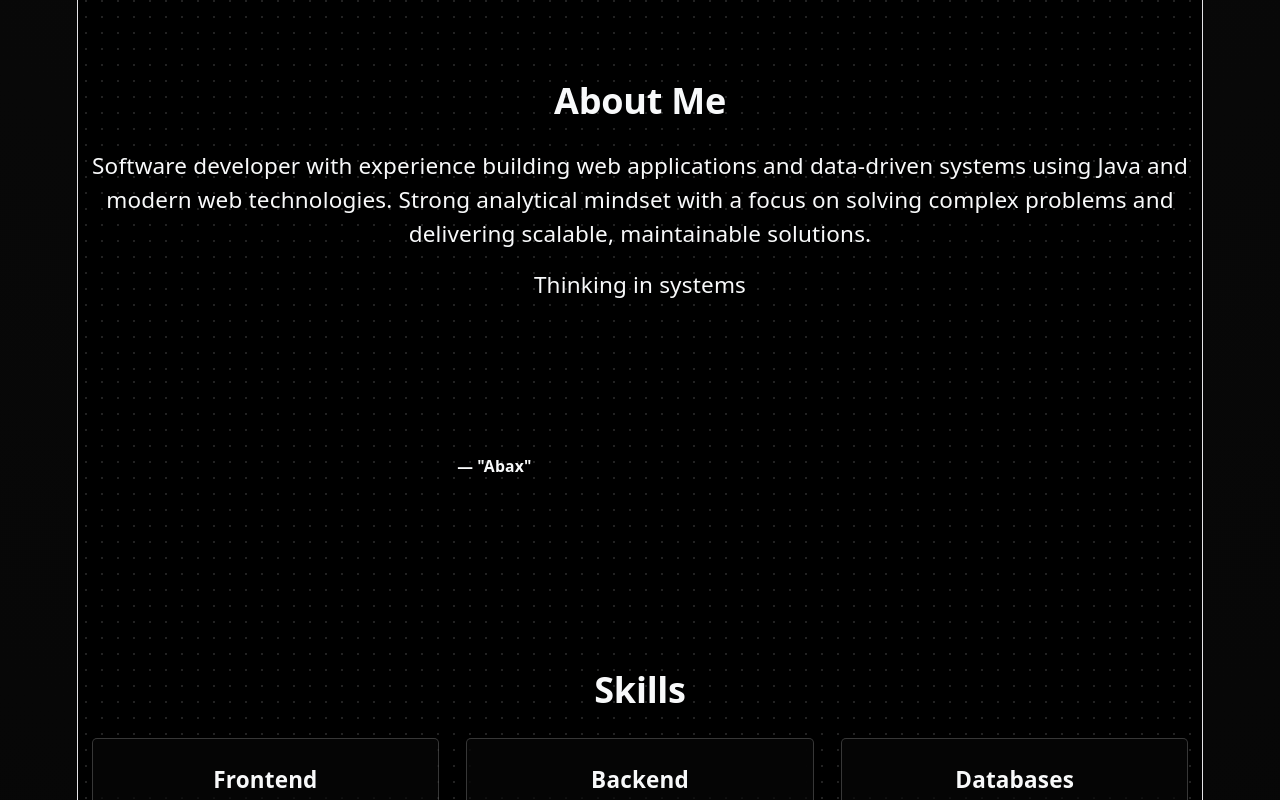
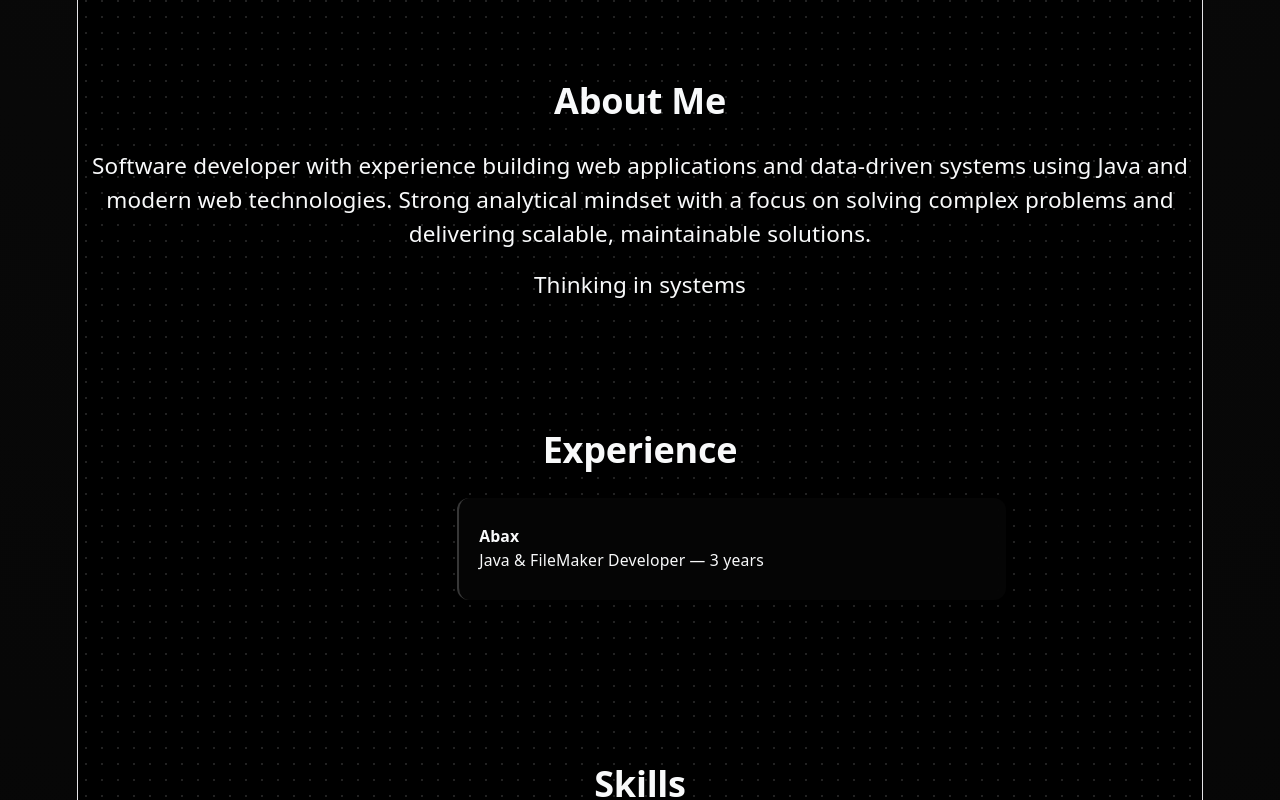
Before and after one commit to AbrahamRuizP/Portfolio, a React (Vite) app: page / in a window 1280 px wide. Shown: the part 775-1575 px from the top of the page. Built offline with nearby package versions, Linux system fonts and the light colour scheme.

Commit message:
Adding initial style to Experience card

```diff
--- a/src/components/Experience.tsx
+++ b/src/components/Experience.tsx
@@ -1,9 +1,11 @@
 // Experience.tsx
 import { motion } from "framer-motion";
+import { TitleTag } from "./TitleTag";
 
 export const Experience = () => (
     <section className="py-5 bg-black bg-dots text-light">
         <div className="container">
+            <TitleTag title="Experience" />
 
             {/* ROW */}
             <div className="d-flex flex-column align-items-center">
@@ -11,14 +13,20 @@ export const Experience = () => (
                 {/* COLUMN */}
                 <div className="col-md-8 offset-md-2 col-lg-6 max-auto mb-5">
 
-                    <div className="experience-card py-4">
+                    <div className="experience-card py-4 w-100">
 
                         {/* WRAPPER */}
                         <motion.div className="w-100 h-100">
 
                             {/* COMPANY NAME */}
                             <div className="text-start fw-semibold small">
-                                — "Abax"
+                                Abax
+                            </div>
+                            <div className="text-start small">
+                                Java & FileMaker Developer — 3 years
+                            </div>
+                            <div>
+
                             </div>
 
                         </motion.div>
--- a/src/index.css
+++ b/src/index.css
@@ -111,6 +111,15 @@ code {
   line-height: 135%;
   padding: 4px 8px;
   background: var(--code-bg);
+}
+
+.experience-card {
+  background: rgba(255, 255, 255, 0.02);
+  border-radius: 12px;
+  backdrop-filter: blur(4px);
+  transition: all 0.25s ease;
+  border-left: 2px solid rgba(255, 255, 255, 0.2);
+  padding-left: 20px;
 }
 
 /* Hover animación de tarjetas */
```
